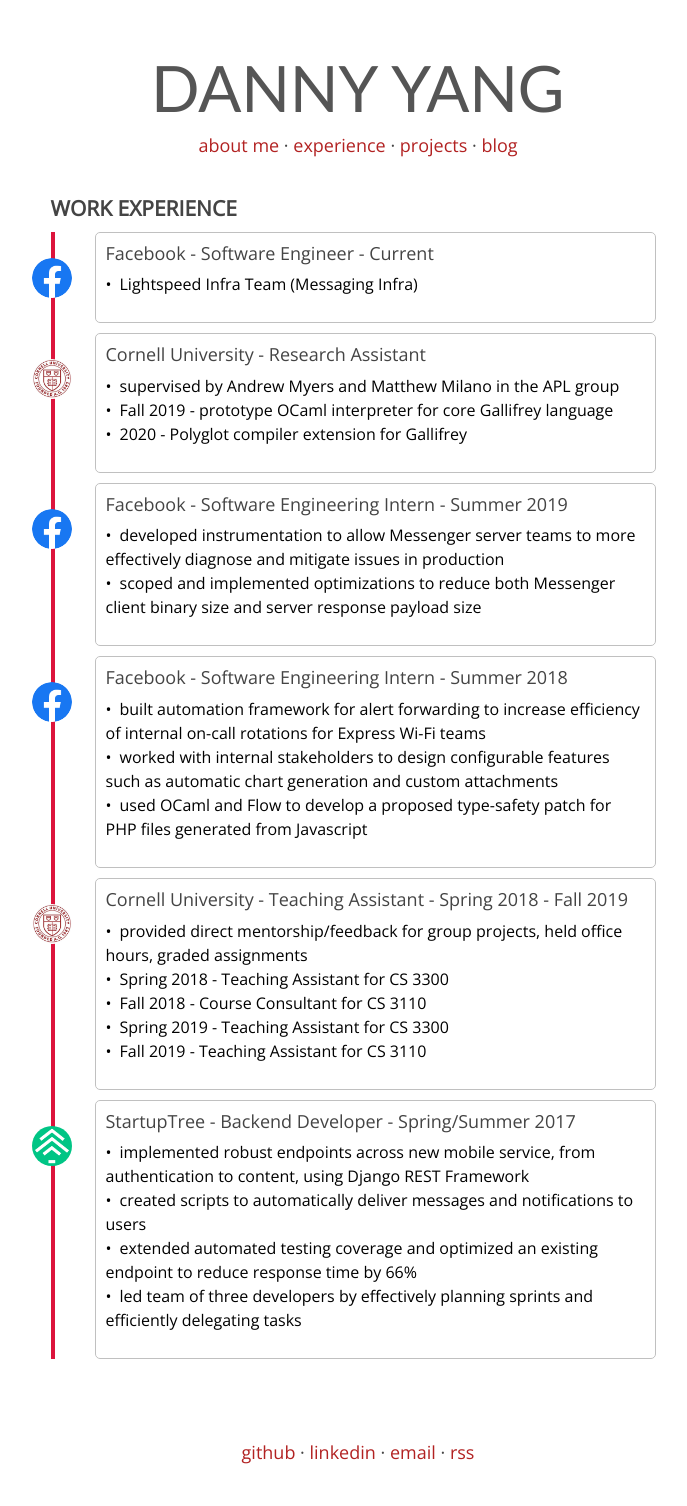
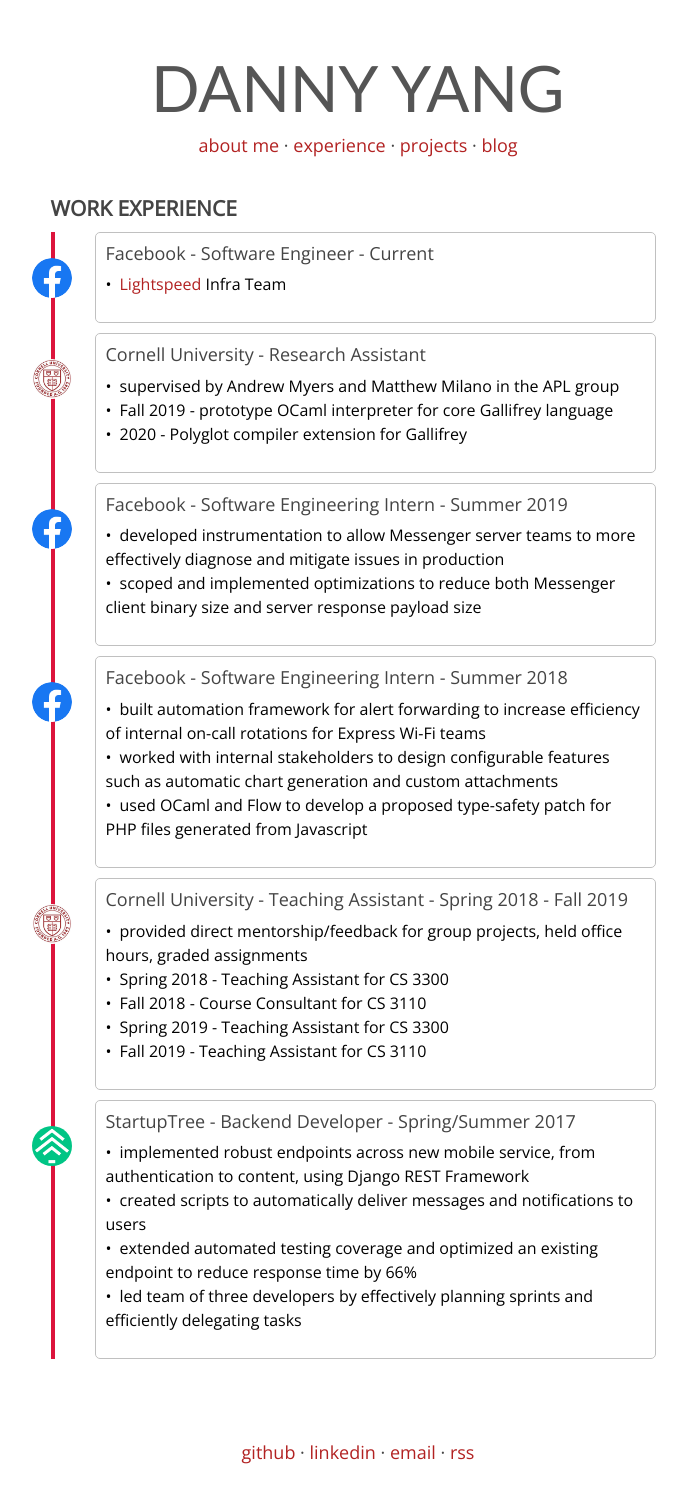
Before and after one commit to yangdanny97/yangdanny97.github.io, a Jekyll site: the page built from experience/index.html, in a window 1280 px wide. Shown: the whole page, without its empty margins (282-969 px from the left). Built offline with Jekyll 4.4.1, drawn with Linux system fonts in a browser that asks for light colours.

Commit message:
add link

```diff
--- a/experience/index.html
+++ b/experience/index.html
@@ -49,7 +49,7 @@
 			<div class="timeline-item fb">
 				<h4>Facebook - Software Engineer - Current</h4>
 				<ul>
-					<li>Lightspeed Infra Team (Messaging Infra)
+					<li><a href="https://engineering.fb.com/2020/03/02/data-infrastructure/messenger/">Lightspeed</a> Infra Team
 					</li>
 				</ul>
 			</div>
```
